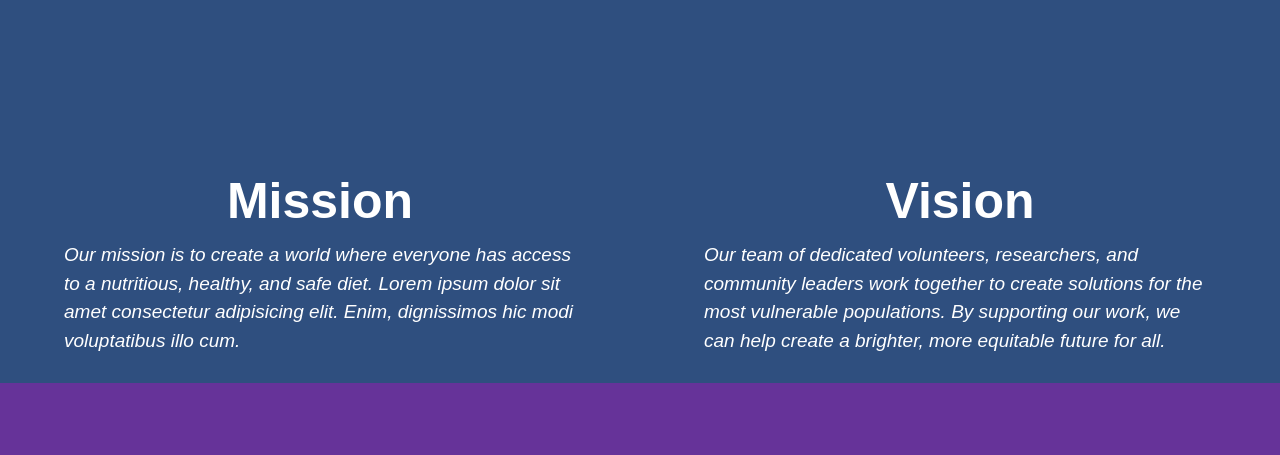
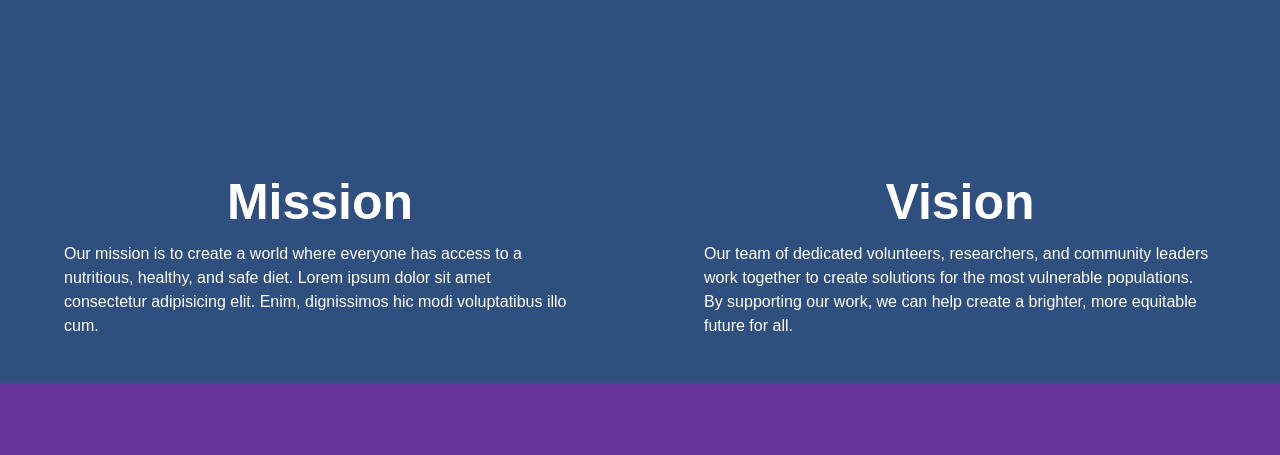
Before and after one commit to ayanfeglow/zero-hunger-ktc, a plain HTML site: page index.html in a window 1280 px wide. Shown: the part 1457-1912 px from the top of the page. Drawn offline with nearby package versions, Linux system fonts and the light colour scheme.

Commit message:
Add files via upload

```diff
--- a/index.html
+++ b/index.html
@@ -21,7 +21,7 @@
         <div class="hero-body" id="hero">
             <h1>Eradicating world's Hunger</h1>
             <p>
-                Join us in the fight against hunger. Your contributions,  whether through donations, volunteering, <br>or spreading awareness, make a direct impact in reducing food insecurity. Together, <br>we can create a world where no one goes to bed hungry
+                Join us in the fight against hunger. Your contributions,  whether through donations, volunteering, or spreading awareness, make a direct impact in reducing food insecurity. Together,we can create a world where no one goes to bed hungry
             </p>
             <button>Donate</button>
         </div>
@@ -40,11 +40,11 @@
     <div class="about-mission-vision-section">
         <div class="about-mission">
             <h2>Mission</h2>
-            <i> Our mission is to create a world where everyone has access to a nutritious, healthy, and safe diet. Lorem ipsum dolor sit amet consectetur adipisicing elit. Enim, dignissimos hic modi voluptatibus illo cum. </i>
+            <p> Our mission is to create a world where everyone has access to a nutritious, healthy, and safe diet. Lorem ipsum dolor sit amet consectetur adipisicing elit. Enim, dignissimos hic modi voluptatibus illo cum. </p>
         </div>
         <div class="about-mission">
             <h2>Vision</h2>
-            <i>Our team of dedicated volunteers, researchers, and community leaders work together to create solutions for the most vulnerable populations. By supporting our work, we can help create a brighter, more equitable future for all.</i>
+            <p>Our team of dedicated volunteers, researchers, and community leaders work together to create solutions for the most vulnerable populations. By supporting our work, we can help create a brighter, more equitable future for all.</p>
         </div>
     </div>
     <div id="Get-involved" class="get-involved">
```
